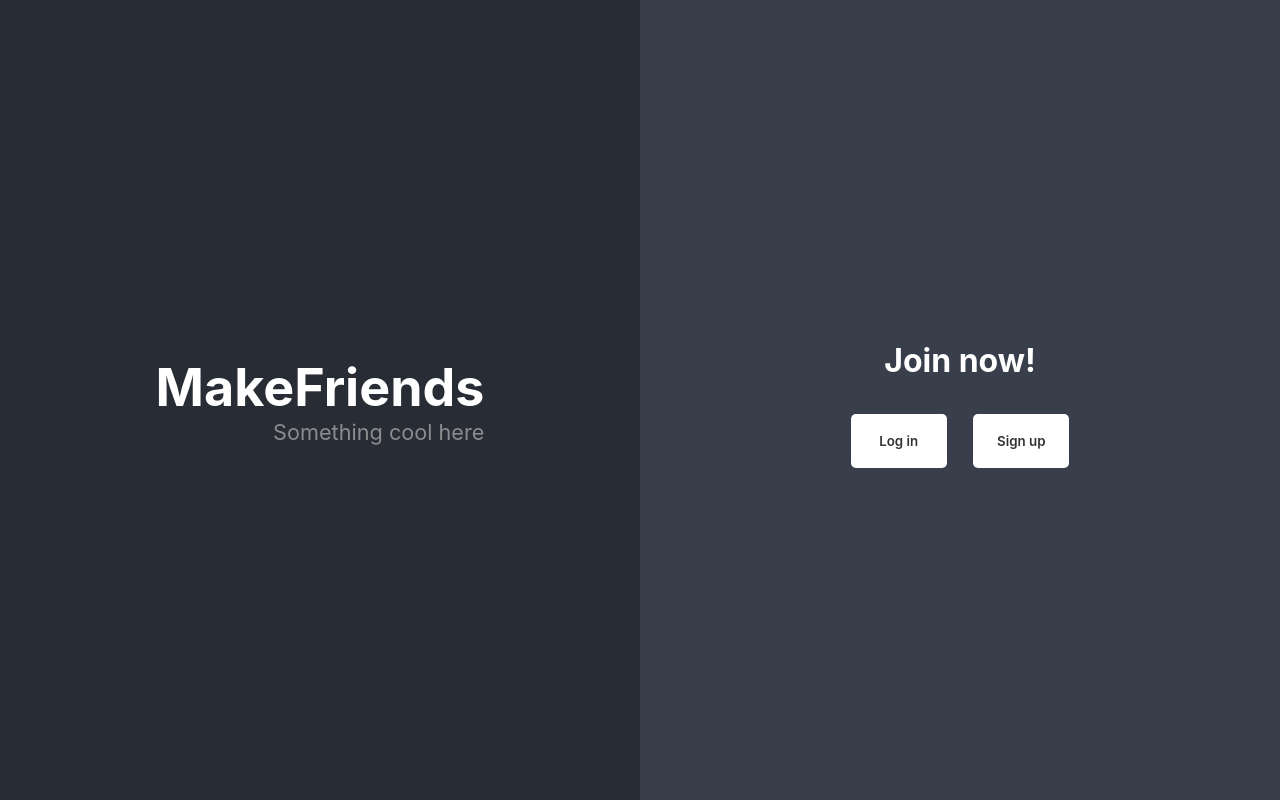
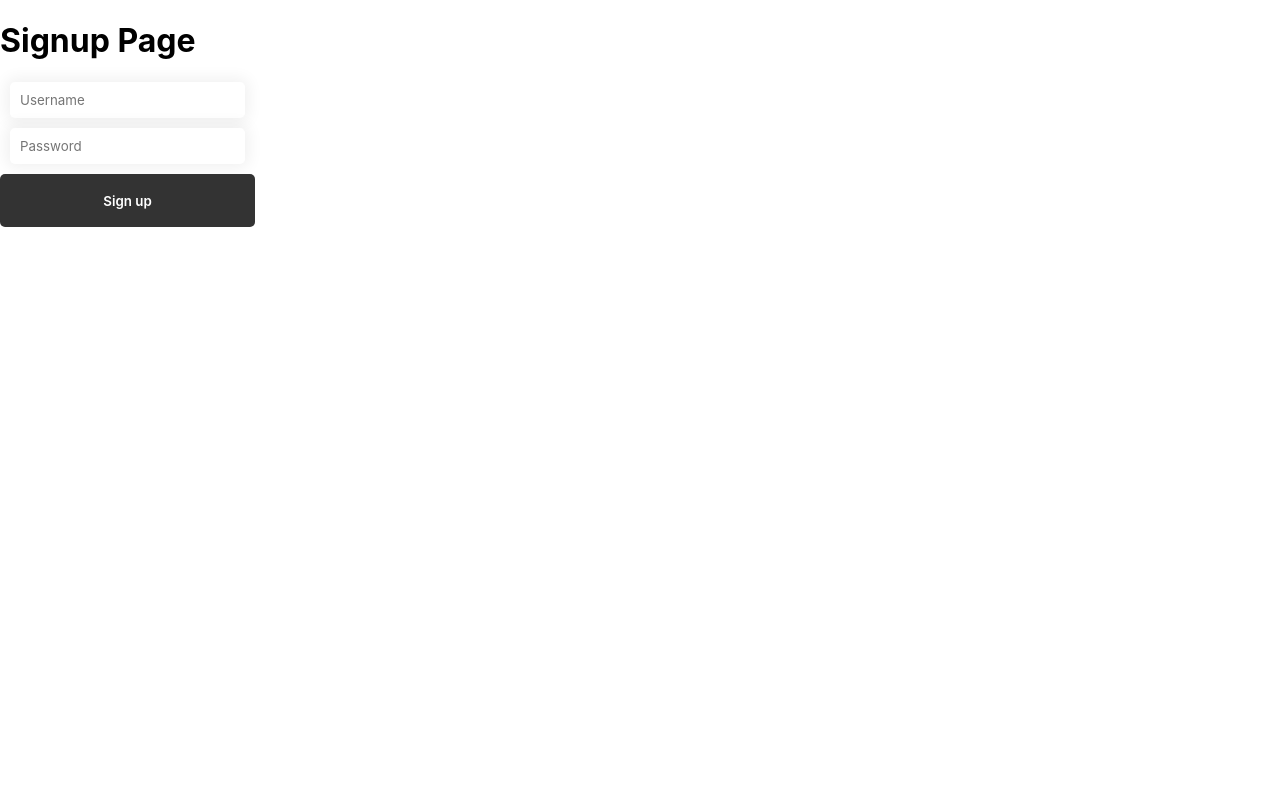
Before and after one commit to AbdullahRasheed/makefriends-webinterface, a React (Create React App) app: page /signup in a window 1280 px wide. Built offline with nearby package versions, Linux system fonts and the light colour scheme.

Commit message:
Redirects

```diff
--- a/package.json
+++ b/package.json
@@ -8,6 +8,7 @@
     "@testing-library/user-event": "^13.5.0",
     "react": "^18.2.0",
     "react-dom": "^18.2.0",
+    "react-router-dom": "^6.4.1",
     "react-scripts": "5.0.1",
     "web-vitals": "^2.1.4"
   },
--- a/src/App.css
+++ b/src/App.css
@@ -46,18 +46,19 @@
   justify-content: center;
 }
 
-.main-right-content h1 {
-  color: white;
-}
-
 .main-right-content {
   display: flex;
   flex-direction: column;
   justify-content: center;
 }
 
+.main-right-content h1 {
+  color: white;
+}
+
 .cont-form {
-  display: table;
+  display: flex;
+  display: row;
   align-content: center;
   justify-content: center;
 }
@@ -71,6 +72,7 @@
   background-color: white;
   border: none;
   border-radius: 5px;
+  cursor: pointer;
   transition: 0.3s background-color;
 }
 
--- a/src/App.js
+++ b/src/App.js
@@ -1,13 +1,26 @@
 import './App.css';
+import { BrowserRouter as Router, Routes, Route, useNavigate} from 'react-router-dom';
+import LoginForm from './Login';
+import SignupForm from './Signup';
 
 function App() {
   return (
+    <Router>
+      <Routes>
+        <Route exact path='/' element={<TitlePage />} />
+        <Route exact path='/login' element={<LoginForm />} />
+        <Route exact path='/signup' element={<SignupForm />} />
+      </Routes>
+    </Router>
+  );
+}
 
+function TitlePage(){
+  return (
     <div className="title-page">
       <LeftMainContent />
       <RightMainContent />
     </div>
-
   );
 }
 
@@ -23,13 +36,15 @@ function LeftMainContent() {
 }
 
 function RightMainContent() {
+  const navigate = useNavigate();
+
   return (
     <div className="rightside">
       <div className="main-right-content">
         <h1>Join now!</h1>
         <div className="cont-form">
-          <button type="button">Log in</button>
-          <button type="button">Sign up</button>
+          <button type="button" onClick={() => navigate("/login")}>Log in</button>
+          <button type="button" onClick={() => navigate("/signup")}>Sign up</button>
         </div>
       </div>
     </div>
--- a/src/Login.css
+++ b/src/Login.css
@@ -20,6 +20,7 @@ form {
     background-color: rgb(51, 51, 51);
     border: none;
     border-radius: 5px;
+    cursor: pointer;
     transition: 0.3s background-color;
 }
 
--- a/src/Signup.css
+++ b/src/Signup.css
@@ -20,6 +20,7 @@ form {
   background-color: rgb(51, 51, 51);
   border: none;
   border-radius: 5px;
+  cursor: pointer;
   transition: 0.3s background-color;
 }
 
```
Also changed, not shown: 1 other file (tests, documents, lock files or other folders).
